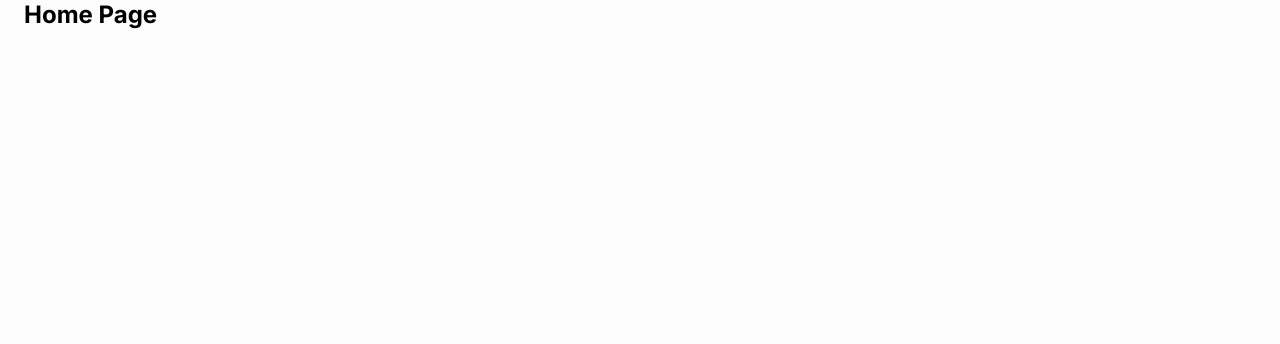
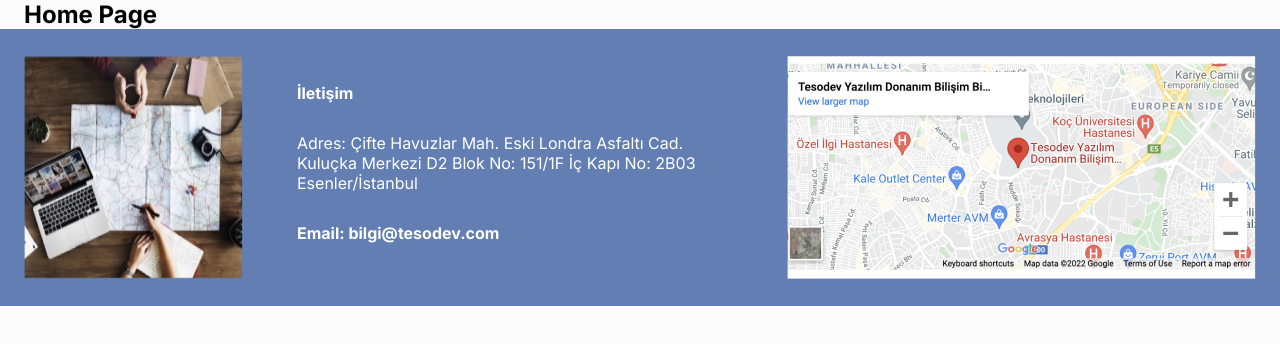
Before and after one commit to gorkemgunay/tesodev-case, a React (Create React App) app: page / in a window 1280 px wide. Shown: the top 344 px of the page. Built offline with nearby package versions, Linux system fonts and the light colour scheme.

Commit message:
footer component

```diff
--- /dev/null
+++ b/src/components/Footer.js
@@ -0,0 +1,20 @@
+function Footer() {
+  return (
+    <footer className="page-footer">
+      <div>
+        <img src="./assets/images/footer-image.png" alt="footer" />
+        <div className="page-footer__contact">
+          <h3>İletişim</h3>
+          <p>
+            Adres: Çifte Havuzlar Mah. Eski Londra Asfaltı Cad. Kuluçka Merkezi
+            D2 Blok No: 151/1F İç Kapı No: 2B03 Esenler/İstanbul
+          </p>
+          <h3>Email: bilgi@tesodev.com</h3>
+        </div>
+        <img src="./assets/images/map.png" alt="footer-map" />
+      </div>
+    </footer>
+  );
+}
+
+export default Footer;
--- a/src/pages/Home.js
+++ b/src/pages/Home.js
@@ -1,10 +1,14 @@
 import Container from "../components/Container";
+import Footer from "../components/Footer";
 
 function Home() {
   return (
-    <Container>
-      <h2>Home Page</h2>
-    </Container>
+    <main>
+      <Container>
+        <h2>Home Page</h2>
+      </Container>
+      <Footer />
+    </main>
   );
 }
 
--- /dev/null
+++ b/src/styles/_footer.scss
@@ -0,0 +1,28 @@
+.page-footer {
+  div {
+    display: flex;
+    gap: 30px;
+    padding: 27px 24px;
+    max-width: 1280px;
+    width: 100%;
+    margin: 0 auto;
+  }
+  background-color: rgba(41, 78, 152, 0.72);
+  &__contact {
+    display: flex;
+    flex-direction: column;
+    gap: 10px;
+    h3 {
+      color: $white-color;
+      font-size: 16px;
+    }
+    p {
+      color: $white-color;
+      max-width: 420px;
+    }
+  }
+  img {
+    max-width: 100%;
+    display: block;
+  }
+}
--- a/src/styles/index.scss
+++ b/src/styles/index.scss
@@ -7,3 +7,4 @@
 @import "search-form";
 @import "add-link-form";
 @import "record-card";
+@import "footer";
```
